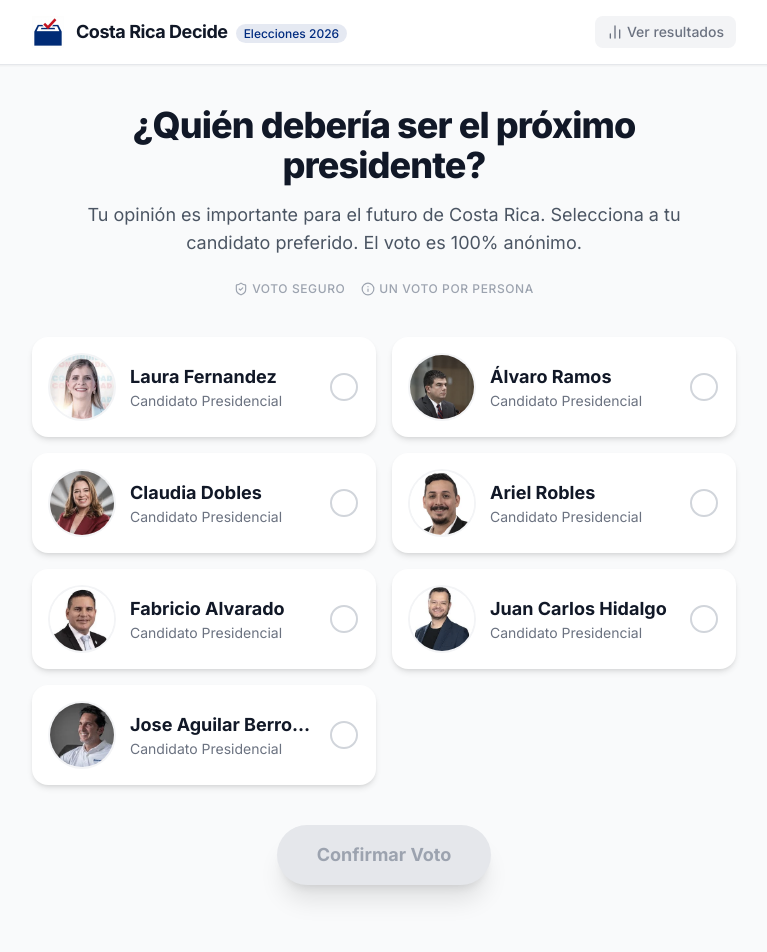
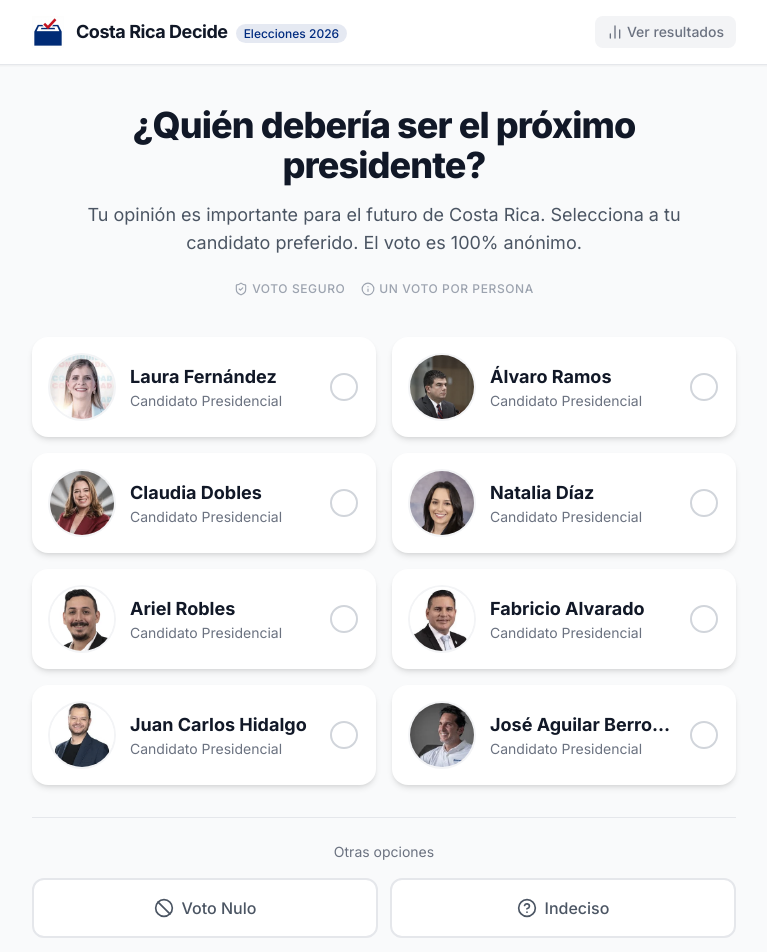
Before and after one commit to aramirez087/costa-rica-decide, a React (Vite) app: page / in a window 1280 px wide. Shown: the top 952 px of the page, without its empty margins (256-1023 px from the left). Built offline with nearby package versions, Linux system fonts and the light colour scheme.

Commit message:
Added indecisos, nulo y Natalia Diaz.

```diff
--- a/App.tsx
+++ b/App.tsx
@@ -1,6 +1,6 @@
 import React, { useState, useEffect } from 'react';
-import { Vote, Loader2, BarChart2, ShieldCheck, Info } from 'lucide-react';
-import { CANDIDATES } from './constants';
+import { Vote, Loader2, BarChart2, ShieldCheck, Info, Ban, HelpCircle } from 'lucide-react';
+import { CANDIDATES, SPECIAL_OPTIONS } from './constants';
 import { CandidateCard } from './components/CandidateCard';
 import { ResultsView } from './components/ResultsView';
 import { hasUserVoted, submitVote, getPollResults } from './services/pollService';
@@ -102,7 +102,7 @@ function App() {
               </div>
             </div>
 
-            <div className="grid grid-cols-1 md:grid-cols-2 gap-4 mb-10">
+            <div className="grid grid-cols-1 md:grid-cols-2 gap-4 mb-8">
               {CANDIDATES.map((candidate) => (
                 <CandidateCard
                   key={candidate.id}
@@ -111,6 +111,42 @@ function App() {
                   onSelect={setSelectedCandidateId}
                 />
               ))}
+            </div>
+
+            {/* Special Options */}
+            <div className="border-t border-gray-200 pt-6 mb-10">
+              <p className="text-sm text-gray-500 text-center mb-4">Otras opciones</p>
+              <div className="grid grid-cols-2 gap-3">
+                {/* Voto Nulo */}
+                <button
+                  onClick={() => setSelectedCandidateId('nulo')}
+                  className={`
+                    flex items-center justify-center gap-2 p-4 rounded-xl border-2 transition-all duration-300
+                    ${selectedCandidateId === 'nulo'
+                      ? 'border-red-500 bg-red-50 text-red-700 shadow-lg'
+                      : 'border-gray-200 bg-white text-gray-600 hover:border-gray-300 hover:bg-gray-50'
+                    }
+                  `}
+                >
+                  <Ban size={20} />
+                  <span className="font-medium">Voto Nulo</span>
+                </button>
+
+                {/* Indeciso */}
+                <button
+                  onClick={() => setSelectedCandidateId('indeciso')}
+                  className={`
+                    flex items-center justify-center gap-2 p-4 rounded-xl border-2 transition-all duration-300
+                    ${selectedCandidateId === 'indeciso'
+                      ? 'border-amber-500 bg-amber-50 text-amber-700 shadow-lg'
+                      : 'border-gray-200 bg-white text-gray-600 hover:border-gray-300 hover:bg-gray-50'
+                    }
+                  `}
+                >
+                  <HelpCircle size={20} />
+                  <span className="font-medium">Indeciso</span>
+                </button>
+              </div>
             </div>
 
             <div className="fixed bottom-0 left-0 right-0 p-4 bg-white border-t border-gray-200 sm:relative sm:bg-transparent sm:border-0 sm:p-0 flex justify-center z-40">
--- a/api/vote.ts
+++ b/api/vote.ts
@@ -15,7 +15,8 @@ const redis = process.env.UPSTASH_REDIS_REST_URL && process.env.UPSTASH_REDIS_RE
     })
     : null;
 
-const VALID_CANDIDATES = ['lf', 'ar', 'cd', 'arr', 'fa', 'jch', 'jab'];
+// All valid voting options: candidates + special options
+const VALID_OPTIONS = ['lf', 'ar', 'cd', 'nd', 'arr', 'fa', 'jch', 'jab', 'nulo', 'indeciso'];
 
 export default async function handler(req: any, res: any) {
     // Enable CORS
@@ -46,7 +47,7 @@ export default async function handler(req: any, res: any) {
         const { candidateId, visitorId } = req.body;
 
         // Validate candidate
-        if (!candidateId || !VALID_CANDIDATES.includes(candidateId)) {
+        if (!candidateId || !VALID_OPTIONS.includes(candidateId)) {
             return res.status(400).json({ error: 'Invalid candidate' });
         }
 
--- a/components/ResultsView.tsx
+++ b/components/ResultsView.tsx
@@ -2,7 +2,7 @@ import React, { useMemo } from 'react';
 import { BarChart, Bar, XAxis, YAxis, ResponsiveContainer, Tooltip, Cell } from 'recharts';
 import { Share2, MessageCircle } from 'lucide-react';
 import { PollData } from '../types';
-import { CANDIDATES } from '../constants';
+import { CANDIDATES, SPECIAL_OPTIONS, ALL_OPTIONS } from '../constants';
 
 interface ResultsViewProps {
   data: PollData;
--- a/constants.ts
+++ b/constants.ts
@@ -1,15 +1,24 @@
 import { Candidate } from './types';
 
 export const CANDIDATES: Candidate[] = [
-  { id: 'lf', name: 'Laura Fernandez', imageUrl: '/candidates/LauraFernandez.webp' },
+  { id: 'lf', name: 'Laura Fernández', imageUrl: '/candidates/LauraFernandez.webp' },
   { id: 'ar', name: 'Álvaro Ramos', imageUrl: '/candidates/AlvaroRamos.webp' },
   { id: 'cd', name: 'Claudia Dobles', imageUrl: '/candidates/ClaudiaDobles.webp' },
+  { id: 'nd', name: 'Natalia Díaz', imageUrl: '/candidates/NataliaDiaz.webp' },
   { id: 'arr', name: 'Ariel Robles', imageUrl: '/candidates/ArielRobles.webp' },
   { id: 'fa', name: 'Fabricio Alvarado', imageUrl: '/candidates/FabricioAlvarado.webp' },
   { id: 'jch', name: 'Juan Carlos Hidalgo', imageUrl: '/candidates/JuanCarlos.webp' },
-  { id: 'jab', name: 'Jose Aguilar Berrocal', imageUrl: '/candidates/JoseAguilar.webp' },
+  { id: 'jab', name: 'José Aguilar Berrocal', imageUrl: '/candidates/JoseAguilar.webp' },
 ];
 
+// Special voting options
+export const SPECIAL_OPTIONS: Candidate[] = [
+  { id: 'nulo', name: 'Voto Nulo', imageUrl: '' },
+  { id: 'indeciso', name: 'Indeciso / No sé', imageUrl: '' },
+];
+
+// All voting options combined
+export const ALL_OPTIONS = [...CANDIDATES, ...SPECIAL_OPTIONS];
 
 export const STORAGE_KEY_VOTED = 'cr_decide_has_voted_v1';
 export const STORAGE_KEY_RESULTS = 'cr_decide_results_v1';
```
Also changed, not shown: api/results.ts (+25 -7 lines), public/candidates/NataliaDiaz.webp (added).
